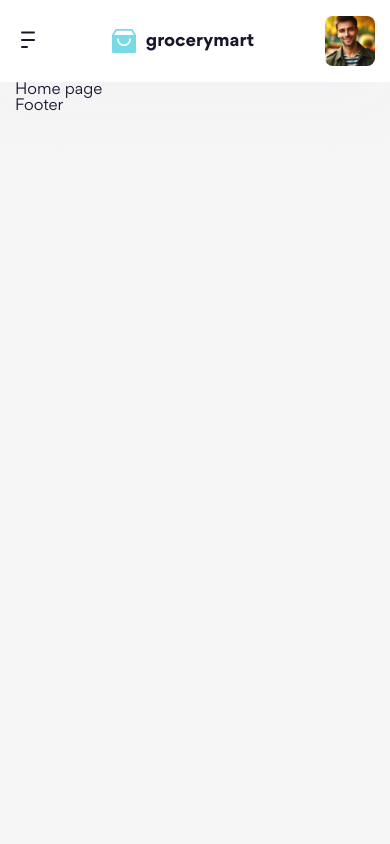
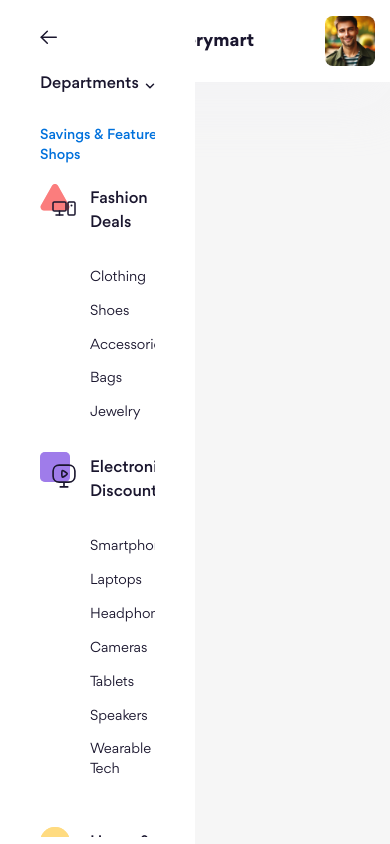
Before and after one commit to hoitran6868/htmlcss-project-08, a website: page index.html in a window 390 px wide. Drawn offline with Linux system fonts and the light colour scheme.

Commit message:
Responsive phần Navbar #2

```diff
--- a/scss/components/_dropdown.scss
+++ b/scss/components/_dropdown.scss
@@ -7,6 +7,12 @@
     width: min(1240px, 100%);
     padding-top: 54px;
     display: none;
+
+    @include abstracts.breakpoint(lg) {
+        position: initial;
+        display: block;
+        padding-top: 0;
+    }
 
     &__inner {
         --inner-padding: 30px;
@@ -27,6 +33,18 @@
             translate: -50%;
             filter: var(--dropdown-arrow-color);
         }
+
+        @include abstracts.breakpoint(lg) {
+            padding: 0 40px;
+
+            border-radius: 0;
+            background: transparent;
+            box-shadow: none;
+
+            &::before {
+                content: none;
+            }
+        }
     }
 }
 
@@ -41,6 +59,12 @@
         height: var(--max-inner-height);
         border-right: 1px solid var(--top-menu-border-color);
         overflow-y: auto;
+
+        @include abstracts.breakpoint(lg) {
+            width: 100%;
+            height: auto;
+            border-right: none;
+        }
     }
 }
 
@@ -52,6 +76,10 @@
         margin-top: 22px;
     }
 
+    @include abstracts.breakpoint(lg) {
+        margin-top: 10px;
+    }
+
     &__icon {
         position: relative;
 
@@ -61,6 +89,10 @@
 
         @include abstracts.breakpoint(xl) {
             display: none;
+        }
+
+        @include abstracts.breakpoint(lg) {
+            display: block;
         }
     }
 
@@ -91,10 +123,18 @@
         font-size: 1.6rem;
         font-weight: 500;
         line-height: 150%;
+
+        @include abstracts.breakpoint(lg) {
+            margin-bottom: 26px;
+        }
     }
 
     &__list {
         margin-top: 19px;
+
+        @include abstracts.breakpoint(lg) {
+            margin-top: 0;
+        }
     }
 
     &__item {
@@ -129,6 +169,12 @@
 
     overflow-y: auto;
 
+    @include abstracts.breakpoint(lg) {
+        position: initial;
+        grid-template-columns: 1fr;
+        padding-left: 0;
+    }
+
     &--not-main {
         position: initial;
         inset: initial;
--- a/scss/layout/_header.scss
+++ b/scss/layout/_header.scss
@@ -88,6 +88,9 @@
         @include abstracts.breakpoint(lg) {
             flex-direction: column;
             align-items: flex-start;
+
+            overflow-y: auto;
+            height: calc(100% - 26px);
         }
     }
 
@@ -97,10 +100,6 @@
         }
 
         @include abstracts.breakpoint(lg) {
-            &:hover .dropdown {
-                display: none;
-            }
-
             width: 100%;
         }
     }
@@ -147,8 +146,6 @@
         border-radius: 8px;
         background: var(--top-act-group-bg-color);
         box-shadow: 0px 20px 60px 10px var(top-act-group-shadow);
-
-
     }
 
     &__group--single {
--- a/templates/header.html
+++ b/templates/header.html
@@ -16,7 +16,7 @@
         </a>
 
         <!-- Navbar -->
-        <nav id="navbar" class="navbar hide">
+        <nav id="navbar" class="navbar show">
             <button class="navbar__close-btn js-toggle" toggle-target="#navbar">
                 <img src="./assets/icons/arrow-left.svg" alt="">
             </button>
@@ -37,13 +37,13 @@
                                 <div class="top-menu__main">
                                     <!-- Menu column -->
                                     <div class="menu-column">
-                                        <div class="menu-column__icon">
+                                        <div class="menu-column__icon d-lg-none">
                                             <img src="./assets/img/category/cate-1.1.svg" alt="" class="menu-column__icon-1">
                                             <img src="./assets/img/category/cate-1.2.svg" alt="" class="menu-column__icon-2">
                                         </div>
 
                                         <div class="menu-column__content">
-                                            <h2 class="menu-column__heading">All Departments</h2>
+                                            <h2 class="menu-column__heading d-lg-none">All Departments</h2>
                                             <ul class="menu-column__list js-menu-list">
                                                 <li class="menu-column__item">
                                                     <a href="#!" class="menu-column__link">Savings & Featured Shops</a>
```
Also changed, not shown: assets/css/main.css, 1 other file.
